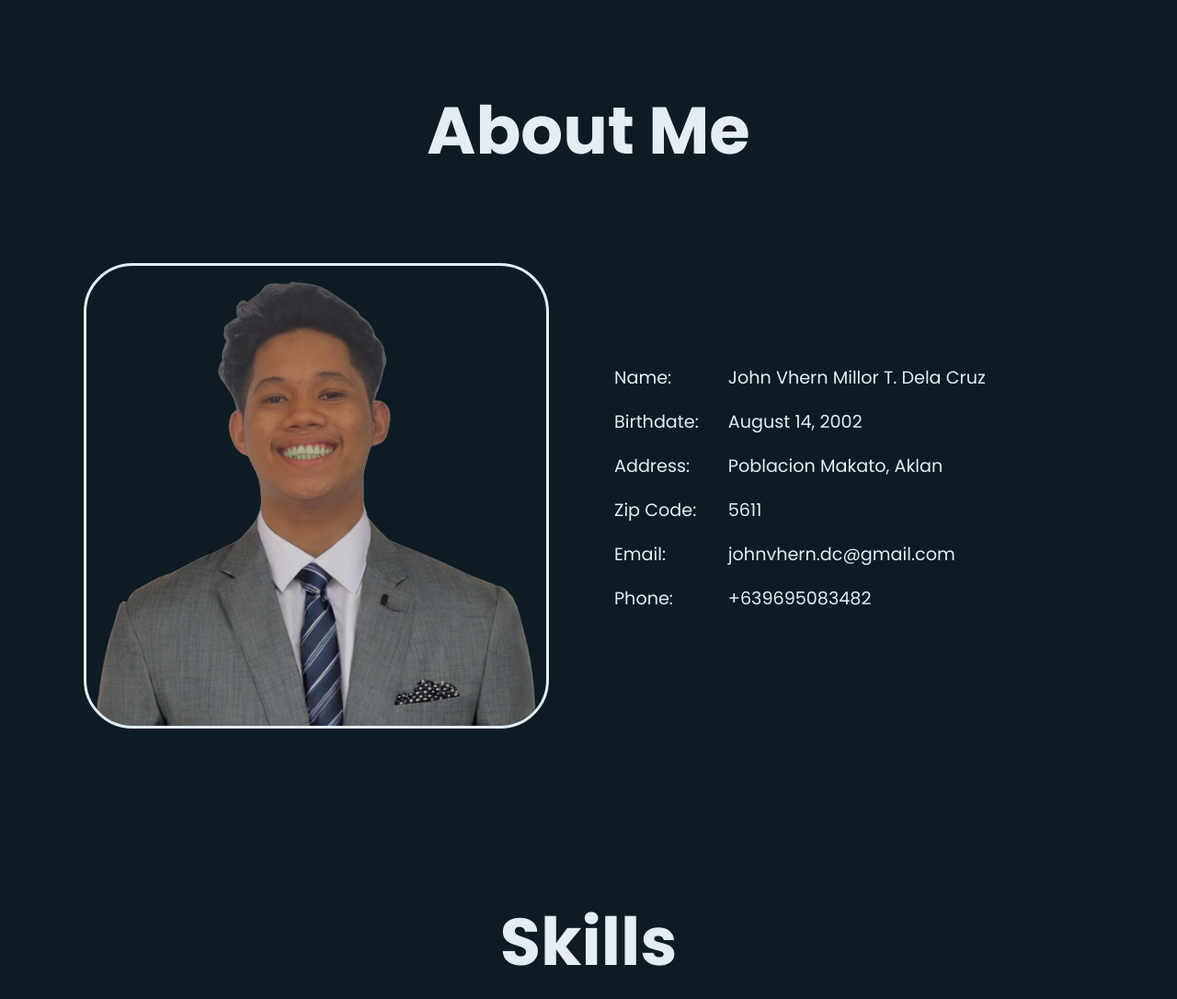
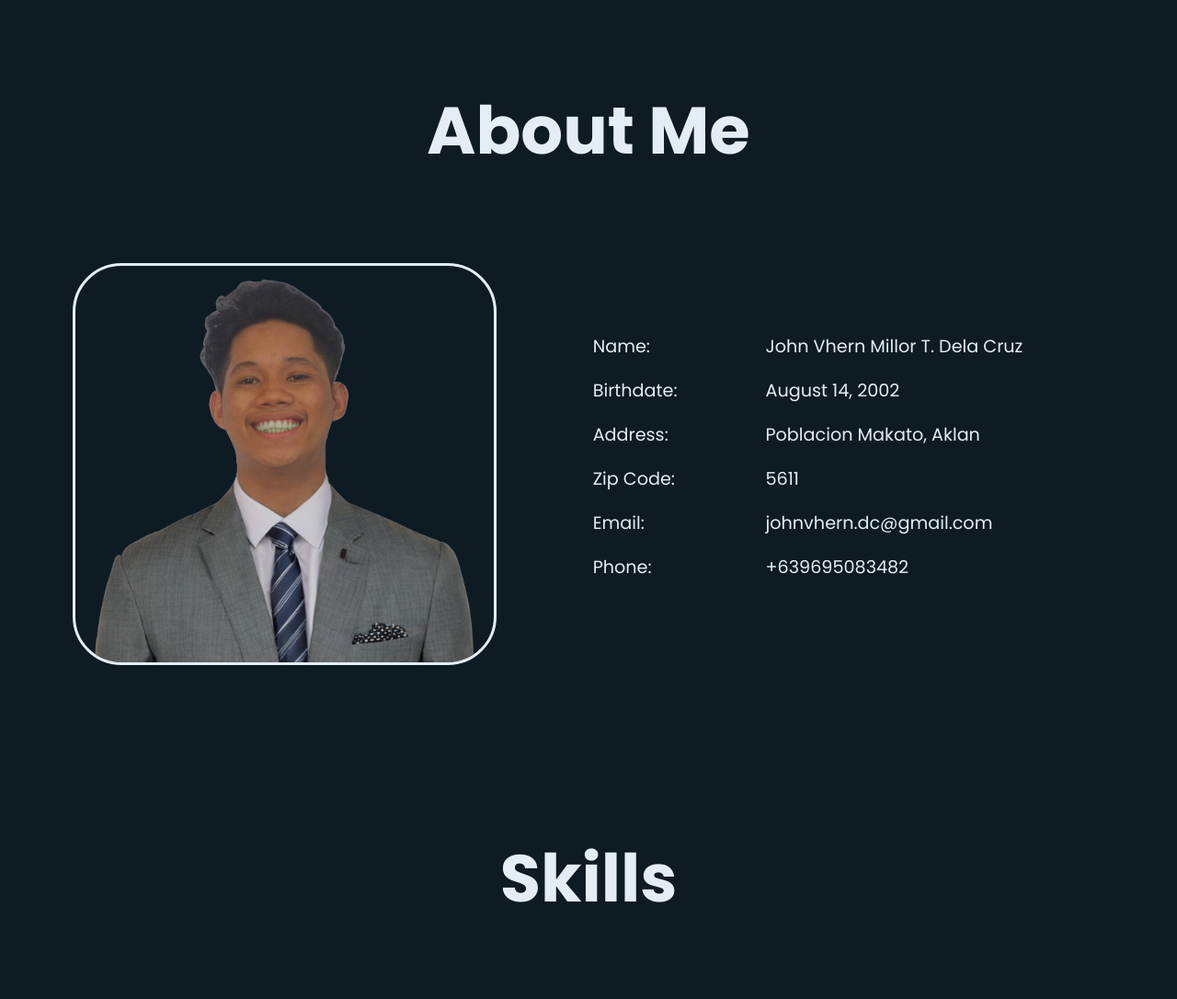
Before and after one commit to johnvhern/PortfolioV2, a website: page index.html in a window 1280 px wide. Shown: the part 797-1883 px from the top of the page at 92% size. Drawn offline with nearby package versions, Linux system fonts and the light colour scheme.

Commit message:
enhance about section styling with image hover effects and layout adjustments

```diff
--- a/index.html
+++ b/index.html
@@ -49,7 +49,7 @@
         <div class="text-center">
           <h1 class="fw-bold display-2 text-body-font">About Me</h1>
         </div>
-        <div class="container">
+        <div class="container image-wrapper">
           <div class="container-fluid">
             <img
               src="assets/css/images/ID.png"
--- a/scss/components/_about.scss
+++ b/scss/components/_about.scss
@@ -11,13 +11,7 @@
     display: flex;
     justify-content: start;
     align-items: center;
-    gap: 2rem;
-  }
-
-  div img {
-    width: 500px;
-    border-radius: 50px;
-    outline: solid 3px $body-font;
+    gap: 6rem;
   }
 
   li {
@@ -25,3 +19,42 @@
     line-height: 3rem;
   }
 }
+
+.image-wrapper {
+  div:has(img) {
+    width: 80%;
+    border-radius: 50px;
+    outline: solid 3px $body-font;
+    position: relative;
+    overflow: hidden;
+    transition: all 0.5s ease;
+  }
+
+  div:has(img):before {
+    content: "";
+    position: absolute;
+    top: -50%;
+    left: -50%;
+    width: 200%;
+    height: 200%;
+    background: linear-gradient(
+      0deg,
+      transparent,
+      transparent 30%,
+      rgba(191, 213, 227, 0.3)
+    );
+    transform: rotate(-45deg);
+    transition: all 0.5s ease;
+    opacity: 0;
+  }
+
+  div:has(img):hover {
+    transform: scale(1.05);
+    box-shadow: 0 0 20px rgba(191, 213, 227, 0.5);
+  }
+
+  div:has(img):hover::before {
+    opacity: 1;
+    transform: rotate(-45deg) translateY(100%);
+  }
+}
```
Also changed, not shown: assets/css/style.css, 1 other file.
